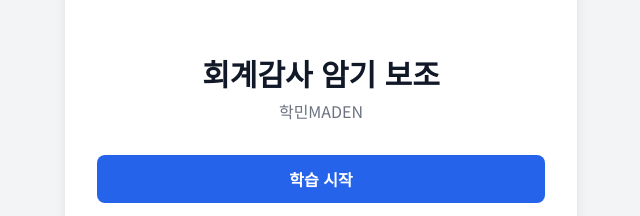
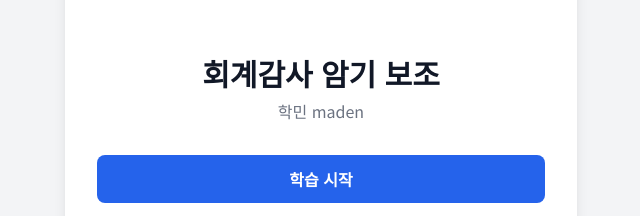
Before and after one commit to HacMinLee/audit-flashcard4, a plain HTML site: page index.html in a window 1280 px wide. Shown: the part 239-455 px from the top of the page, 319-959 px from the left. Drawn offline with nearby package versions, Linux system fonts and the light colour scheme.

Commit message:
Update index.html

```diff
--- a/index.html
+++ b/index.html
@@ -5,10 +5,12 @@
     <meta name="viewport" content="width=device-width, initial-scale=1.0">
     <title>학민maden: 회계감사 암기 앱</title>
     <link rel="manifest" href="./manifest.json">
+
     <meta name="theme-color" content="#1a202c">
     <link rel="icon" href="https://raw.githubusercontent.com/HacMinLee/audit-flashcard4/main/audit.png" sizes="32x32">
     <link rel="icon" href="https://raw.githubusercontent.com/HacMinLee/audit-flashcard4/main/audit.png" sizes="192x192">
     <link rel="apple-touch-icon" href="https://raw.githubusercontent.com/HacMinLee/audit-flashcard4/main/audit.png">
+
     <script src="https://cdn.tailwindcss.com"></script>
     <script src="https://cdnjs.cloudflare.com/ajax/libs/PapaParse/5.3.2/papaparse.min.js"></script>
     <link href="https://fonts.googleapis.com/css2?family=Noto+Sans+KR:wght@400;500;700&display=swap" rel="stylesheet">
@@ -17,13 +19,11 @@
         body { font-family: 'Noto Sans KR', sans-serif; }
         .screen { display: none; height: 100%; }
         .screen.active { display: flex; flex-direction: column; }
-        /* --- 아코디언 메뉴 스타일 (변경 없음) --- */
         .accordion-content { display: none; }
         .accordion-item.open > .accordion-content { display: block; }
         .accordion-toggle::before { content: '▶'; display: inline-block; margin-right: 0.5rem; transition: transform 0.2s ease-in-out; font-size: 0.7em; }
         .accordion-item.open > .accordion-toggle::before { transform: rotate(90deg); }
     </style>
-
 </head>
 <body class="bg-gray-100 text-gray-800 flex items-center justify-center p-2 sm:p-4">
 
@@ -37,8 +37,7 @@
         <div id="main-screen" class="screen p-8 justify-center text-center">
              <header class="relative mb-8">
                 <h1 class="text-3xl font-bold text-gray-900">회계감사 암기 보조</h1>
-                <p class="text-gray-500 mt-2">학민MADEN</p>
-                <!-- ▼▼▼ 1. '홈 화면에 추가' 버튼 추가 ▼▼▼ -->
+                <p class="text-gray-500 mt-2">학민 maden</p>
                 <button id="install-pwa-btn" class="hidden absolute -top-2 right-0 bg-gray-200 text-gray-700 text-xs font-bold py-1 px-2 rounded-md hover:bg-gray-300 transition">홈 화면에 추가</button>
             </header>
             <main class="flex flex-col space-y-4">
@@ -55,7 +54,6 @@
             <div id="accordion-container" class="space-y-2 overflow-y-auto"></div>
         </div>
 
-        <!-- ▼▼▼ 2. 레이아웃 고정 및 디자인 개선 (핵심!) ▼▼▼ -->
         <div id="flashcard-screen" class="screen p-6 md:p-8">
             <div class="flex-shrink-0">
                 <div id="breadcrumb-container" class="mb-2"></div>
@@ -68,12 +66,10 @@
                 </header>
             </div>
 
-            <!-- 내용 영역이 남은 공간을 모두 차지하도록 설정 -->
             <div id="flashcard-content" class="flex-1 flex flex-col space-y-4 min-h-0">
                 <!-- 여기에 JS로 내용이 채워짐 -->
             </div>
 
-            <!-- 이전/다음 버튼은 항상 맨 아래에 고정 -->
             <div id="navigation-container" class="flex-shrink-0 pt-4">
                  <!-- 여기에 JS로 내용이 채워짐 -->
             </div>
@@ -90,7 +86,9 @@
         }
 
         document.addEventListener('DOMContentLoaded', () => {
+            // ▼▼▼ 범인은 바로 너! 이 주소를 바꿔야 해요! ▼▼▼
             const CSV_URL = 'https://raw.githubusercontent.com/HacMinLee/audit-flashcard4/refs/heads/main/%EA%B0%90%EC%82%AC%EC%95%94%EA%B8%B0%ED%8C%8C%EC%9D%BC%EC%94%A8%EC%97%90%EC%8A%A4%EB%B9%84.csv';
+            // ▲▲▲ ▲▲▲ ▲▲▲
 
             const screens = { loading: document.getElementById('loading-screen'), main: document.getElementById('main-screen'), selection: document.getElementById('selection-screen'), flashcard: document.getElementById('flashcard-screen') };
             const loadingStatus = document.getElementById('loading-status');
@@ -105,7 +103,6 @@
             const backToSelectionBtn = document.getElementById('back-to-selection-btn');
             const navigationContainer = document.getElementById('navigation-container');
 
-            // ▼▼▼ '홈 화면에 추가' 버튼 로직 추가 ▼▼▼
             const installPwaBtn = document.getElementById('install-pwa-btn');
             let deferredPrompt;
 
@@ -124,7 +121,6 @@
                     installPwaBtn.classList.add('hidden');
                 }
             });
-            // ▲▲▲ '홈 화면에 추가' 버튼 로직 끝 ▲▲▲
 
 
             let appData = [];
@@ -148,8 +144,6 @@
                     loadingStatus.classList.add('text-red-500');
                 }
             }
-
-            // --- processCsvData, buildAccordionMenu 함수는 변경 없음 ---
             function processCsvData(flatData) {
                 const groupedData = {};
                 flatData.forEach((row, index) => {
@@ -228,7 +222,6 @@
                 screens[screenKey].classList.add('active');
             }
 
-            // ▼▼▼ 3. renderFlashcard 함수 대규모 수정 ▼▼▼
             function renderFlashcard() {
                 const headerDiv = document.querySelector('#flashcard-screen header div');
                 const placeholder = document.getElementById('check-card-btn-placeholder');
@@ -252,7 +245,6 @@
 
                 checkCardBtn.style.display = 'block';
 
-                // 정답 창과 버튼들을 flashcardContent 안에 그립니다.
                 flashcardContent.innerHTML = `
                     <div id="flashcard-prompt" class="p-4 rounded-lg text-sm transition-colors duration-300 flex-shrink-0"></div>
                     <div id="flashcard-answer" class="p-4 bg-gray-50 rounded-lg overflow-y-auto text-sm leading-relaxed flex-1"></div>
@@ -262,7 +254,6 @@
                         <button id="show-all-btn" class="w-full bg-blue-500 text-white font-bold py-2 px-3 rounded-lg hover:bg-blue-600 transition text-sm">전체 보기</button>
                     </div>`;
 
-                // 이전/다음 버튼을 navigationContainer 안에 그립니다.
                 navigationContainer.innerHTML = `
                     <div class="flex justify-between items-center">
                         <button id="prev-card-btn" class="bg-gray-200 text-gray-700 px-5 py-2 rounded-lg hover:bg-gray-300 transition">&lt; 이전</button>
@@ -300,7 +291,6 @@
                 nextCardBtn.onclick = () => { if (currentCardIndex < currentCards.length - 1) { currentCardIndex++; renderFlashcard(); } };
             }
 
-            // --- toggleCheckStatus, parseOriginalText 함수는 변경 없음 ---
             function toggleCheckStatus() {
                 if (currentCards.length === 0) return;
                 const cardId = currentCards[currentCardIndex].id;
@@ -332,5 +322,4 @@
         });
     </script>
 </body>
-
 </html>
```
